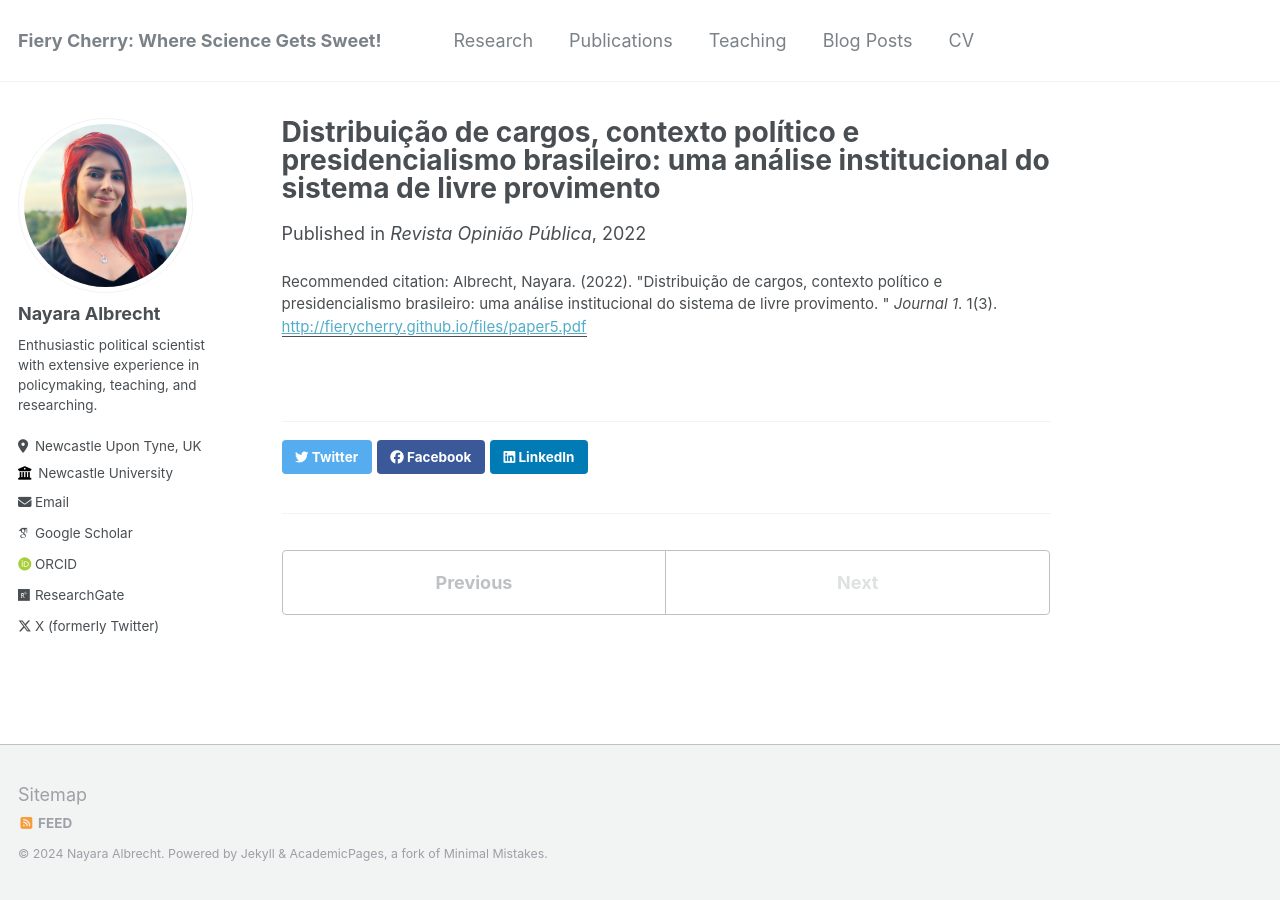
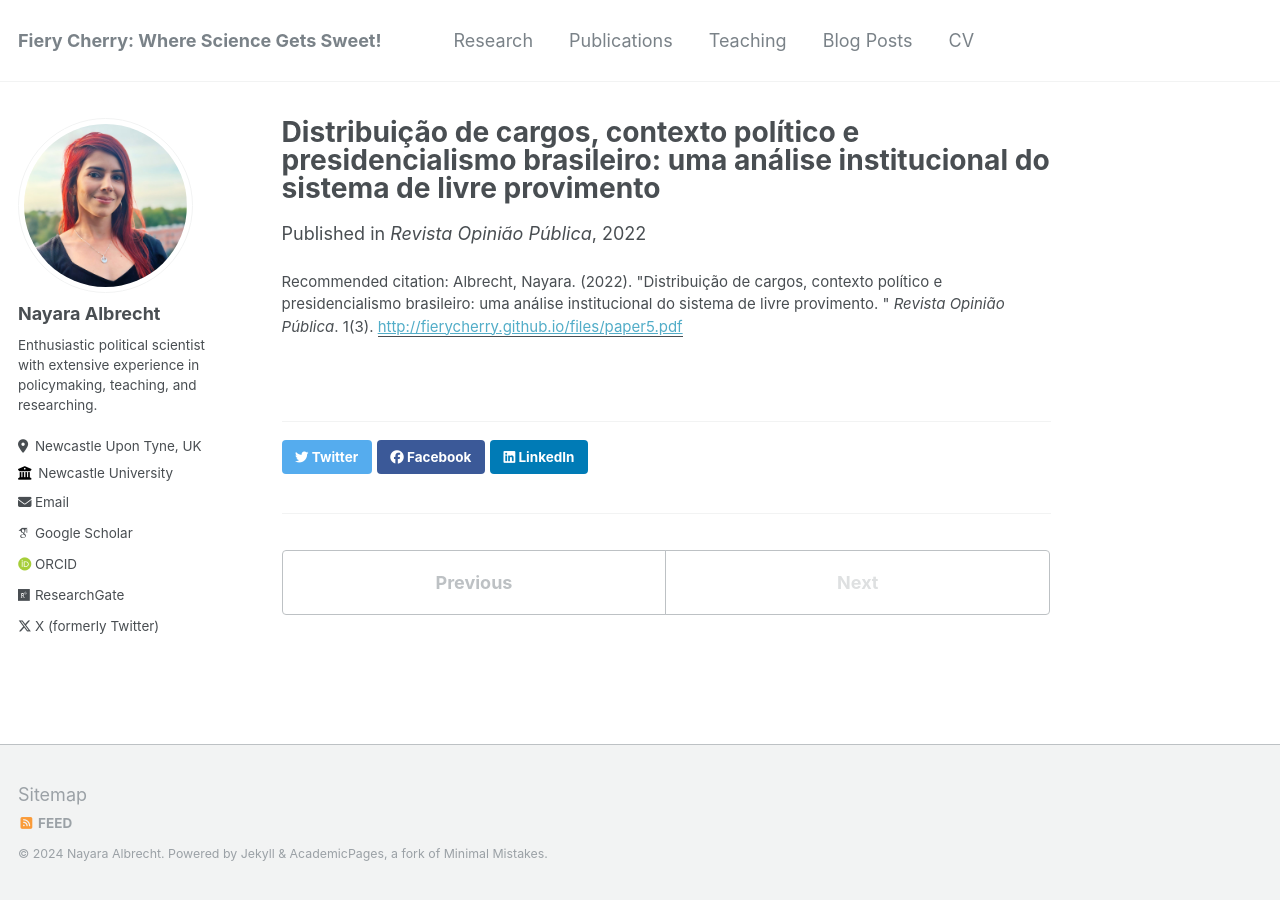
Before and after one commit to nayalbrecht/nayalbrecht.github.io, a Jekyll site: the page built from _publications/2022-12-01-paper-title-number-5.md, in a window 1280 px wide. Built offline with Jekyll 4.4.1, drawn with Linux system fonts in a browser that asks for light colours; some web fonts are replaced.

Commit message:
Update 2022-12-01-paper-title-number-5.md

```diff
--- a/_publications/2022-12-01-paper-title-number-5.md
+++ b/_publications/2022-12-01-paper-title-number-5.md
@@ -5,5 +5,5 @@ permalink: /publication/2022-12-01-paper-title-number-5
 date: 2022-12-01
 venue: 'Revista Opinião Pública'
 paperurl: 'http://fierycherry.github.io/files/paper5.pdf'
-citation: 'Albrecht, Nayara. (2022). &quot;Distribuição de cargos, contexto político e presidencialismo brasileiro: uma análise institucional do sistema de livre provimento. &quot; <i>Journal 1</i>. 1(3).'
+citation: 'Albrecht, Nayara. (2022). &quot;Distribuição de cargos, contexto político e presidencialismo brasileiro: uma análise institucional do sistema de livre provimento. &quot; <i>Revista Opinião Pública</i>. 1(3).'
 ---
```
